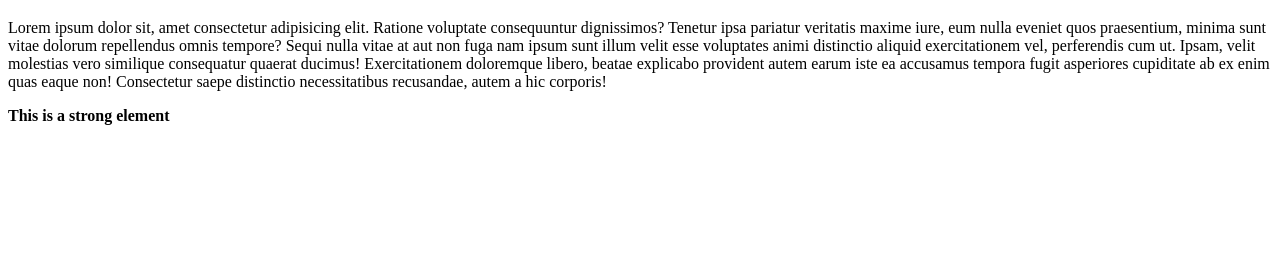
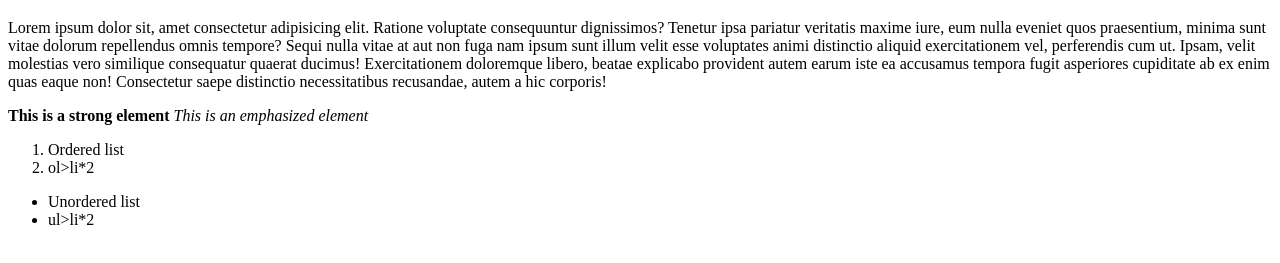
Before and after one commit to LukaSimon/OdinPractise, a plain HTML site: page index.html in a window 1280 px wide. Shown: the part 61-324 px from the top of the page. Drawn offline with Linux system fonts and the light colour scheme.

Commit message:
Add more html elements to practise

```diff
--- a/index.html
+++ b/index.html
@@ -15,6 +15,17 @@
 
     <strong>This is a strong element</strong>
 
+    <em>This is an emphasized element</em>
+
+    <ol>
+        <li>Ordered list</li>
+        <li>ol>li*2</li>
+    </ol>
+
+    <ul>
+        <li>Unordered list</li>
+        <li>ul>li*2</li>
+    </ul>
 
 </body>
 </html>
```
